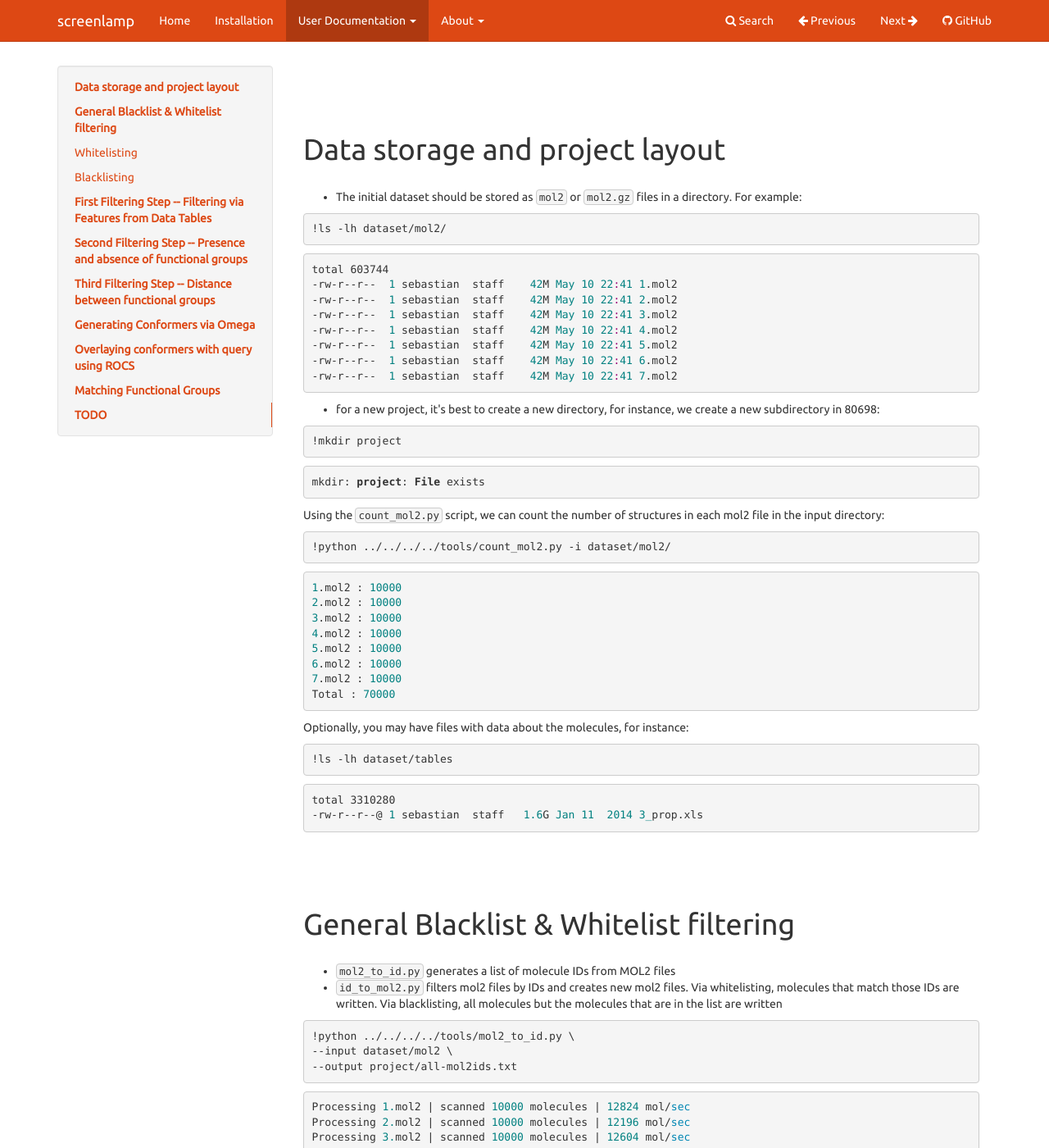
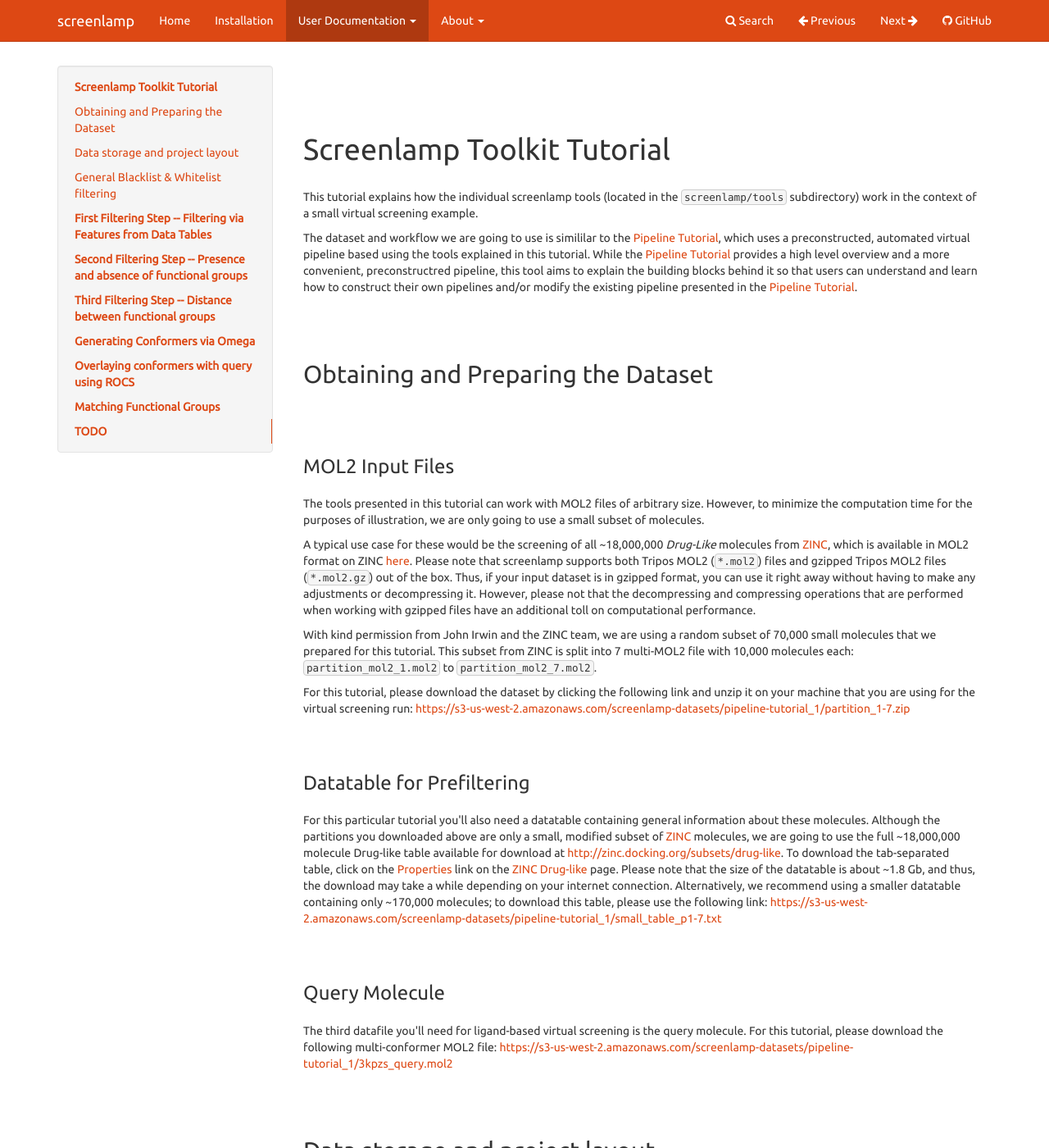
Before and after one commit to rasbt/screenlamp, an MkDocs documentation site: the page built from docs/sources/user_guide/tools-tutorial-1.md, in a window 1280 px wide and 1400 px high. Shown: the whole window at 82% size. Built offline with MkDocs 1.6.1, drawn with Linux system fonts in a browser that asks for light colours; comment, search, counter and statistics services are not loaded; old or Windows-style settings are respelled for this version of MkDocs; some of the changed text lies outside the part shown.

Commit message:
tools tutorial up to step 1

````diff
--- a/docs/sources/user_guide/tools-tutorial-1.md
+++ b/docs/sources/user_guide/tools-tutorial-1.md
@@ -1,84 +1,105 @@
-# Data storage and project layout
+# Screenlamp Toolkit Tutorial
 
-- The initial dataset should be stored as `mol2` or `mol2.gz` files in a directory. For example:
+This tutorial explains how the individual screenlamp tools (located in the `screenlamp/tools` subdirectory) work in the context of a small virtual screening example.
+
+The dataset and workflow we are going to use is simililar to the [Pipeline Tutorial](pipeline-tutorial-1/index.html), which uses a preconstructed, automated virtual pipeline based using the tools explained in this tutorial. While the [Pipeline Tutorial](pipeline-tutorial-1/index.html) provides a high level overview and a more convenient, preconstructred pipeline, this tool aims to explain the building blocks behind it so that users can understand and learn how to construct their own pipelines and/or modify the existing pipeline presented in the [Pipeline Tutorial](pipeline-tutorial-1/index.html).
+
+## Obtaining and Preparing the Dataset
+
+
+### MOL2 Input Files
+
+The tools presented in this tutorial can work with MOL2 files of arbitrary size. However, to minimize the computation time for the purposes of illustration, we are only going to use a small subset of molecules.
+
+A typical use case for these would be the screening of all ~18,000,000 *Drug-Like* molecules from [ZINC](http://zinc.docking.org), which is available in MOL2 format on ZINC [here](http://zinc.docking.org/subsets/drug-like). Please note that screenlamp supports both Tripos MOL2 (`*.mol2`) files and gzipped Tripos MOL2 files (`*.mol2.gz`) out of the box. Thus, if your input dataset is in gzipped format, you can use it right away without having to make any adjustments or decompressing it. However, please not that the decompressing and compressing operations that are performed when working with gzipped files have an additional toll on computational performance.
+
+With kind permission from John Irwin and the ZINC team, we are using a random subset of 70,000 small molecules that we prepared for this tutorial. This subset from ZINC is split into 7 multi-MOL2 file with 10,000 molecules each: `partition_mol2_1.mol2` to `partition_mol2_7.mol2`.
+
+For this tutorial, please download the dataset by clicking the following link and unzip it on your machine that you are using for the virtual screening run: [https://s3-us-west-2.amazonaws.com/screenlamp-datasets/pipeline-tutorial_1/partition_1-7.zip](https://s3-us-west-2.amazonaws.com/screenlamp-datasets/pipeline-tutorial_1/partition_1-7.zip)
+
+
+### Datatable for Prefiltering
+
+For this particular tutorial you'll also need a datatable containing general information about these molecules. Although the partitions you downloaded above are only a small, modified subset of [ZINC](http://zinc.docking.org) molecules, we are going to use the full ~18,000,000 molecule Drug-like table available for download at [http://zinc.docking.org/subsets/drug-like](http://zinc.docking.org/subsets/drug-like). To download the tab-separated table, click on the [Properties](http://zinc.docking.org/db/bysubset/3/3_prop.xls) link on the [ZINC Drug-like](http://zinc.docking.org/subsets/drug-like) page. Please note that the size of the datatable is about ~1.8 Gb, and thus, the download may take a while depending on your internet connection. Alternatively, we recommend using a smaller datatable containing only ~170,000 molecules; to download this table, please use the following link: [https://s3-us-west-2.amazonaws.com/screenlamp-datasets/pipeline-tutorial_1/small_table_p1-7.txt](https://s3-us-west-2.amazonaws.com/screenlamp-datasets/pipeline-tutorial_1/small_table_p1-7.txt)
+
+
+### Query Molecule
+
+The third datafile you'll need for ligand-based virtual screening is the query molecule. For this tutorial, please download the following multi-conformer MOL2 file: [https://s3-us-west-2.amazonaws.com/screenlamp-datasets/pipeline-tutorial_1/3kpzs_query.mol2](https://s3-us-west-2.amazonaws.com/screenlamp-datasets/pipeline-tutorial_1/3kpzs_query.mol2)
+
+## Data storage and project layout
+
+After downloading the files described in the previous subsection, create a new directory called `tk-tutorial_data` to store these files. The contents of this `tk-tutorial_data` directory should be as follows:
+
+![](../images/toolkit-tutorial/dataset-overview.png)
+
+Next, we are going to create a new directory, `tutorial-results`, to store the results we are going to generate in this tutorial. Note that throughout this tutorial, the `!` command denotes a new command line terminal prompt (e.g., bash shell):
 
 
 ```python
-!ls -lh dataset/mol2/
+! mkdir tutorial-results
 ```
 
-    total 603744
-    -rw-r--r--  1 sebastian  staff    42M May 10 22:41 1.mol2
-    -rw-r--r--  1 sebastian  staff    42M May 10 22:41 2.mol2
-    -rw-r--r--  1 sebastian  staff    42M May 10 22:41 3.mol2
-    -rw-r--r--  1 sebastian  staff    42M May 10 22:41 4.mol2
-    -rw-r--r--  1 sebastian  staff    42M May 10 22:41 5.mol2
-    -rw-r--r--  1 sebastian  staff    42M May 10 22:41 6.mol2
-    -rw-r--r--  1 sebastian  staff    42M May 10 22:41 7.mol2
+---
 
+**Important Note**
 
-- for a new project, it's best to create a new directory, for instance, we create a new subdirectory in 80698:
+All code in this tutorial is executed using a Python 3.6 interpreter. The code has not been tested in Python 2.7.
+
+---
+
+Note that this tutorial assumes that the screenlamp tools are available from a directory `'tools'`, but you can store them wherever you want.
+
+Before we start exploring the tools contained in screenlamp's `tools` folder, let's start with a simple script that we are going to use throughout this tutorial to count the number of structures in a mol2 file or directory containing mol2 files:
+
+Using the `count_mol2.py` script, we can now count the number of structures in each mol2 file in our input directory like so:
 
 
 ```python
-!mkdir project
+! python tools/count_mol2.py -i tk-tutorial_data/partition_1-7/
 ```
 
-    mkdir: project: File exists
+    partition_1.mol2 : 10000
+    partition_2.mol2 : 10000
+    partition_3.mol2 : 10000
+    partition_4.mol2 : 10000
+    partition_5.mol2 : 10000
+    partition_6.mol2 : 10000
+    partition_7.mol2 : 10000
+    Total : 70000
 
 
-Using the `count_mol2.py` script, we can count the number of structures in each mol2 file in the input directory:
+As we can see, each of the 7 partitions in our dataset contains 10,000 molecules, that is, 70,000 structures in total.
+
+## General Blacklist & Whitelist filtering
+
+### Generating ID files from molecules
+
+First, we are going to generate an ID file of all structures in the mol2 files of the 7 partitions. In the context of this tutorial, an "ID file" is a plaintext file that contains the molecule identifiers fetched from the mol2 files.
+
+We can create such an ID file using the `mol2_to_id.py` script as shown below:
 
 
 ```python
-!python ../../../../tools/count_mol2.py -i dataset/mol2/
+! python tools/mol2_to_id.py \
+  --input tk-tutorial_data/partition_1-7/ \
+  --output tutorial-results/all-mol2ids.txt
 ```
 
-    1.mol2 : 10000
-    2.mol2 : 10000
-    3.mol2 : 10000
-    4.mol2 : 10000
-    5.mol2 : 10000
-    6.mol2 : 10000
-    7.mol2 : 10000
-    Total : 70000
+    Processing partition_1.mol2 | scanned 10000 molecules | 15228 mol/sec
+    Processing partition_2.mol2 | scanned 10000 molecules | 16690 mol/sec
+    Processing partition_3.mol2 | scanned 10000 molecules | 19183 mol/sec
+    Processing partition_4.mol2 | scanned 10000 molecules | 15370 mol/sec
+    Processing partition_5.mol2 | scanned 10000 molecules | 15689 mol/sec
+    Processing partition_6.mol2 | scanned 10000 molecules | 14911 mol/sec
+    Processing partition_7.mol2 | scanned 10000 molecules | 13948 mol/sec
 
 
-Optionally, you may have files with data about the molecules, for instance:
+To check that the creation of the ID file was successful and to see how it generally looks like, we will use the Unix/Linux `head` command line tool to display the first 10 rows of the newly created ID file:
 
 
 ```python
-!ls -lh dataset/tables
-```
-
-    total 3310280
-    -rw-r--r--@ 1 sebastian  staff   1.6G Jan 11  2014 3_prop.xls
-
-
-# General Blacklist & Whitelist filtering
-
-- `mol2_to_id.py` generates a list of molecule IDs from MOL2 files
-- `id_to_mol2.py` filters mol2 files by IDs and creates new mol2 files. Via whitelisting, molecules that match those IDs are written. Via blacklisting, all molecules but the molecules that are in the list are written
-
-
-```python
-!python ../../../../tools/mol2_to_id.py \
---input dataset/mol2 \
---output project/all-mol2ids.txt
-```
-
-    Processing 1.mol2 | scanned 10000 molecules | 12824 mol/sec
-    Processing 2.mol2 | scanned 10000 molecules | 12196 mol/sec
-    Processing 3.mol2 | scanned 10000 molecules | 12604 mol/sec
-    Processing 4.mol2 | scanned 10000 molecules | 14002 mol/sec
-    Processing 5.mol2 | scanned 10000 molecules | 15695 mol/sec
-    Processing 6.mol2 | scanned 10000 molecules | 16035 mol/sec
-    Processing 7.mol2 | scanned 10000 molecules | 16698 mol/sec
-
-
-
-```python
-!head project/all-mol2ids.txt
+! head tutorial-results/all-mol2ids.txt
 ```
 
     ZINC57271411
@@ -93,103 +114,108 @@ Optionally, you may have files with data about the molecules, for instance:
     ZINC01458151
 
 
-- Say we are interested in a subset of molecules only. Consider this example: 1st we create a list of IDs:
+To illustrate the concept of whitelist and blacklist filtering in the following sections, let us now create a small ID list file, we name it `5-mol2ids.txt`, that contains 5 IDs only:
 
 
 ```python
-%%writefile project/random-sample-of-mol2ids.txt
-ZINC65255333
-ZINC06394508
-ZINC65292537
-ZINC65375610
-ZINC31820077
+! echo "\
+ZINC65255333\n\
+ZINC06394508\n\
+ZINC65292537\n\
+ZINC65375610\n\
+ZINC31820077" > tutorial-results/5-mol2ids.txt
 ```
 
-    Overwriting project/random-sample-of-mol2ids.txt
+### Whitelist Filtering
 
-
-### Whitelisting
+Now, using the script `id_to_mol2.py`, we can filter a directory of mol2 files for molecules that are listed in a ID file using the `whitefilter True` option. Executing the following command will look for the structures corresponding to the 5 molecule IDs listed in the `5-mol2ids.txt` that we created in the previous section, and write the corresponding structure files to a new directory that we will call `whitelist_example`:
 
 
 ```python
-!python ../../../../tools/id_to_mol2.py \
---input dataset/mol2 \
---output project/random-sample-of-mol2ids_mol2s_1 \
---id_file project/random-sample-of-mol2ids.txt \
---whitelist True
+! python tools/id_to_mol2.py \
+  --input tk-tutorial_data/partition_1-7/ \
+  --output tutorial-results/whitelist-example \
+  --id_file tutorial-results/5-mol2ids.txt \
+  --whitelist True
 ```
 
-    Processing 1.mol2 | scanned 10000 molecules | 17030 mol/sec
-    Processing 2.mol2 | scanned 10000 molecules | 17095 mol/sec
-    Processing 3.mol2 | scanned 10000 molecules | 17176 mol/sec
-    Processing 4.mol2 | scanned 10000 molecules | 16746 mol/sec
-    Processing 5.mol2 | scanned 10000 molecules | 17894 mol/sec
-    Processing 6.mol2 | scanned 10000 molecules | 17808 mol/sec
-    Processing 7.mol2 | scanned 10000 molecules | 17681 mol/sec
+    Processing partition_1.mol2 | scanned 10000 molecules | 17170 mol/sec
+    Processing partition_2.mol2 | scanned 10000 molecules | 14104 mol/sec
+    Processing partition_3.mol2 | scanned 10000 molecules | 15142 mol/sec
+    Processing partition_4.mol2 | scanned 10000 molecules | 14137 mol/sec
+    Processing partition_5.mol2 | scanned 10000 molecules | 15077 mol/sec
+    Processing partition_6.mol2 | scanned 10000 molecules | 14870 mol/sec
+    Processing partition_7.mol2 | scanned 10000 molecules | 14123 mol/sec
     Finished
 
 
-Now, the output directory, `80698/proj-1/selected-example-mol2ids`, should contain only mol2 files with the selected IDs:
+Now, the output directory, `tutorial-results/whitelist-example, should contain only mol2 files with the selected IDs:
 
 
 ```python
-!ls project/random-sample-of-mol2ids_mol2s_1
+! ls tutorial-results/whitelist-example
 ```
 
-    1.mol2 2.mol2 3.mol2 4.mol2 5.mol2 6.mol2 7.mol2
+    partition_1.mol2 partition_3.mol2 partition_5.mol2 partition_7.mol2
+    partition_2.mol2 partition_4.mol2 partition_6.mol2
 
+
+Please note that id_to_mol2 creates a new file for each mol2 file it scanned; however, the creation of such a file does not imply that structures were found via white list filtering. For example, the 5 structure IDs in the `5-mol2ids.txt` all refer to structures from `partition_1` as we can check by running the already familiar `count_mol2.py` script:
 
 
 ```python
-!python ../../../../tools/count_mol2.py \
---input project/random-sample-of-mol2ids_mol2s_1
+! python tools/count_mol2.py \
+  --input tutorial-results/whitelist-example
 ```
 
-    1.mol2 : 5
-    2.mol2 : 0
-    3.mol2 : 0
-    4.mol2 : 0
-    5.mol2 : 0
-    6.mol2 : 0
-    7.mol2 : 0
+    partition_1.mol2 : 5
+    partition_2.mol2 : 0
+    partition_3.mol2 : 0
+    partition_4.mol2 : 0
+    partition_5.mol2 : 0
+    partition_6.mol2 : 0
+    partition_7.mol2 : 0
     Total : 5
 
 
-### Blacklisting
+### Blacklist Filtering
 
-Similar to the previous approach, using a whitelist filter, we can do blacklist filtering, which means that all molecules are selected but the ones contained in the ID files. Set whitelist to False.
+Similar to the previous approach, using a whitelist filter, we can do blacklist filtering, which means that all molecules are selected ***but*** the ones contained in an ID file. In order to perform blacklist filtering, we use the setting `--whitelist False` as shown below:
 
 
 ```python
-!python ../../../../tools/id_to_mol2.py \
---input dataset/mol2 \
---output project/random-sample-of-mol2ids_mol2s_2 \
---id_file project/random-sample-of-mol2ids.txt \
---whitelist False
+! python tools/id_to_mol2.py \
+  --input tk-tutorial_data/partition_1-7/ \
+  --output tutorial-results/blacklist-example \
+  --id_file tutorial-results/5-mol2ids.txt \
+  --whitelist False
 ```
 
-    Processing 1.mol2 | scanned 10000 molecules | 14094 mol/sec
-    Processing 2.mol2 | scanned 10000 molecules | 13256 mol/sec
-    Processing 3.mol2 | scanned 10000 molecules | 13598 mol/sec
-    Processing 4.mol2 | scanned 10000 molecules | 12648 mol/sec
-    Processing 5.mol2 | scanned 10000 molecules | 12714 mol/sec
-    Processing 6.mol2 | scanned 10000 molecules | 12869 mol/sec
-    Processing 7.mol2 | scanned 10000 molecules | 12863 mol/sec
+    Processing partition_1.mol2 | scanned 10000 molecules | 12772 mol/sec
+    Processing partition_2.mol2 | scanned 10000 molecules | 8715 mol/sec
+    Processing partition_3.mol2 | scanned 10000 molecules | 9105 mol/sec
+    Processing partition_4.mol2 | scanned 10000 molecules | 13333 mol/sec
+    Processing partition_5.mol2 | scanned 10000 molecules | 9869 mol/sec
+    Processing partition_6.mol2 | scanned 10000 molecules | 12444 mol/sec
+    Processing partition_7.mol2 | scanned 10000 molecules | 12276 mol/sec
     Finished
 
 
+This time, we expect 69995 structures to be obtained after the filtering, since we scanned 70,000 molecules and had 5 molecules on our ID blacklist:
+
 
 ```python
-!python ../../../../tools/count_mol2.py -i project/random-sample-of-mol2ids_mol2s_2
+! python tools/count_mol2.py \
+  --input tutorial-results/blacklist-example
 ```
 
-    1.mol2 : 9995
-    2.mol2 : 10000
-    3.mol2 : 10000
-    4.mol2 : 10000
-    5.mol2 : 10000
-    6.mol2 : 10000
-    7.mol2 : 10000
+    partition_1.mol2 : 9995
+    partition_2.mol2 : 10000
+    partition_3.mol2 : 10000
+    partition_4.mol2 : 10000
+    partition_5.mol2 : 10000
+    partition_6.mol2 : 10000
+    partition_7.mol2 : 10000
     Total : 69995
 
 
````
Also changed, not shown: docs/sources/images/toolkit-tutorial/dataset-overview.png (added), docs/sources/user_guide/tools-tutorial-1.ipynb, 2 other files.
